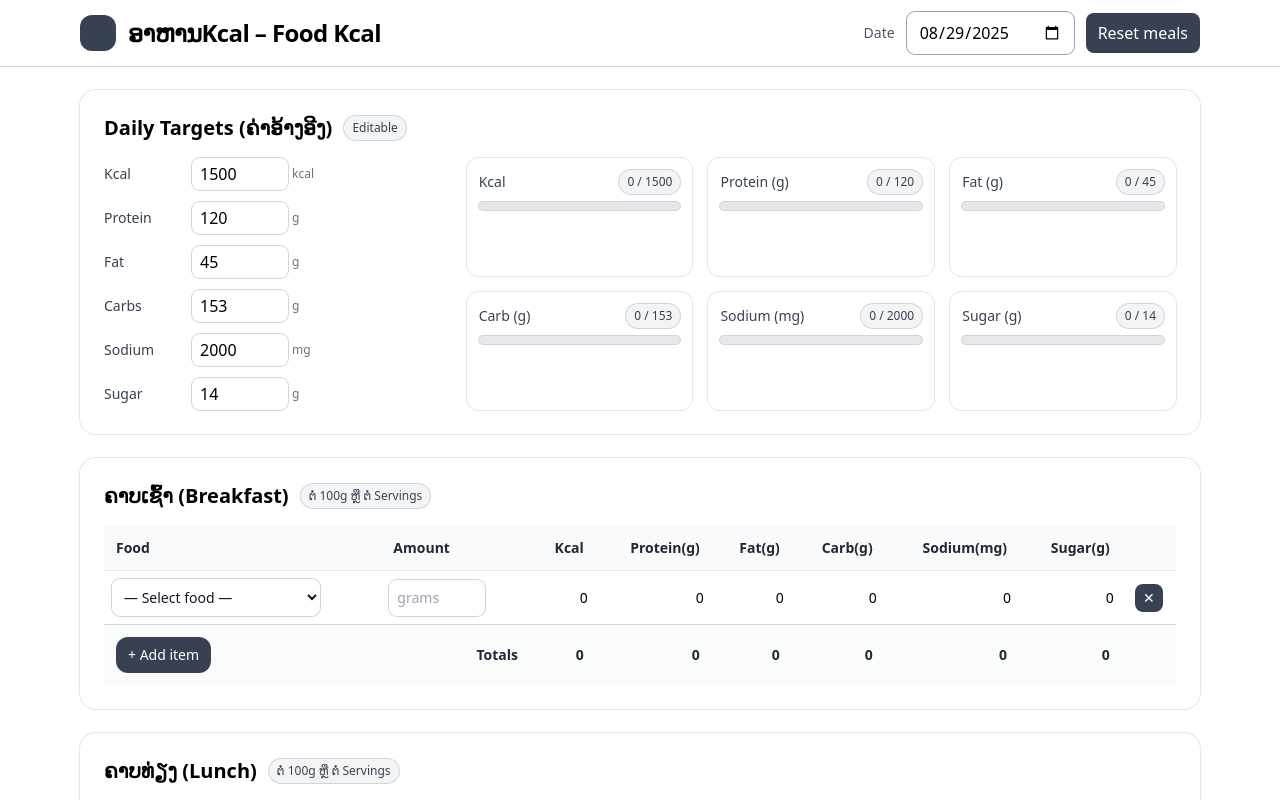
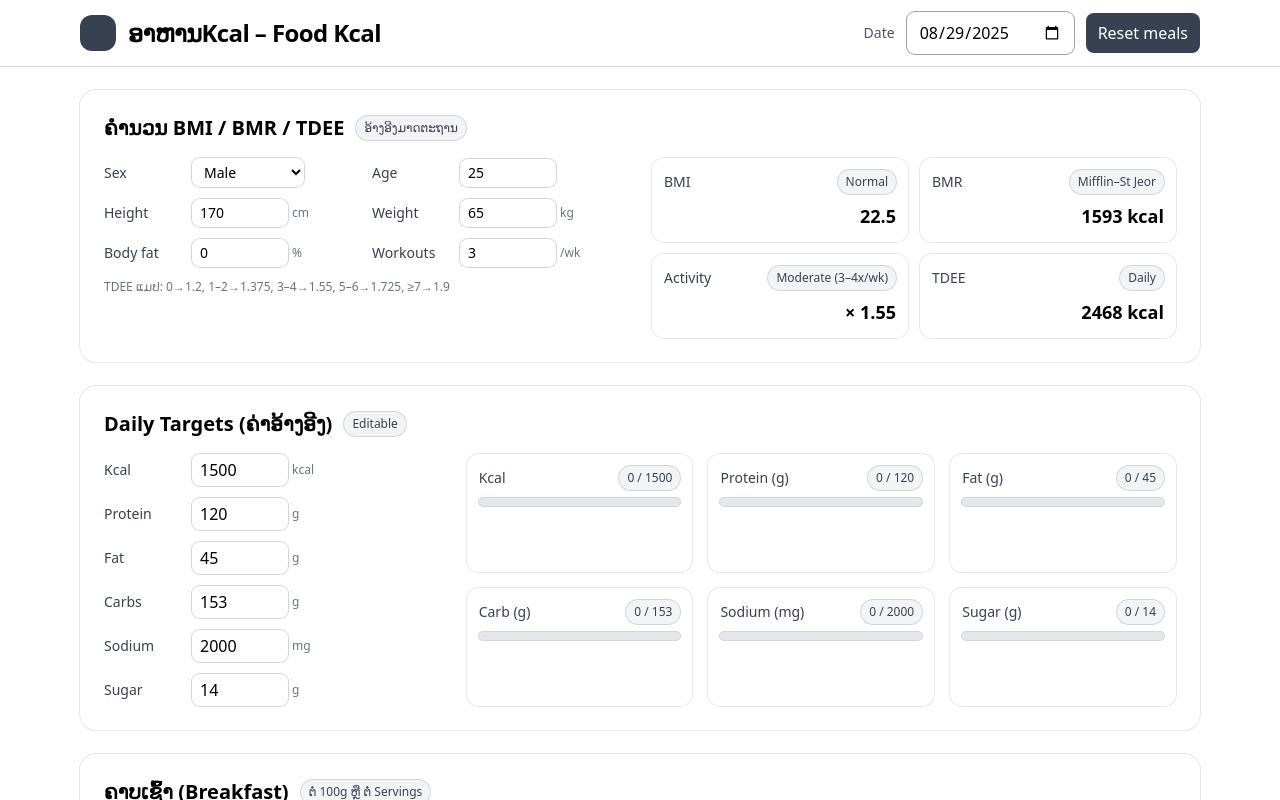
Before and after one commit to zhuxingchi10-bot/kcal-tracker, a React (Vite) app: page / in a window 1280 px wide. Shown: the top 800 px of the page. Built offline with nearby package versions, Linux system fonts and the light colour scheme.

Commit message:
Update App.jsx

```diff
--- a/src/App.jsx
+++ b/src/App.jsx
@@ -1,4 +1,11 @@
 import React, { useEffect, useMemo, useState } from "react";
+
+/**
+ * ອາຫານKcal – Responsive Kcal & Macros Tracker (Light Theme)
+ * + ເພີ່ມຕາຕະລາງຄຳນວນ BMI, BMR, TDEE ຈາກ: ອາຍຸ, ສູງ (cm), ນ້ຳໜັກ (kg), %ໄຂມັນ ແລະ ຈຳນວນມື້/ອາທິດ ທີ່ອອກກຳລັງກາຍ
+ * - TDEE ແມປທາງມາດຕະຖານ: 0=1.2, 1–2=1.375, 3–4=1.55, 5–6=1.725, ≥7=1.9
+ * - BMR: ຖ້າມີ %BF ໃຊ້ Katch–McArdle, ບໍ່ງັ້ນໃຊ້ Mifflin–St Jeor
+ */
 
 // ===== Types & Constants =====
 const CATEGORIES = {
@@ -15,19 +22,8 @@ const MEALS = [
   { key: "dinner", label: "ຄາບແລງ (Dinner)" },
 ];
 
-const DAILY_TARGETS = {
-  kcal: 1500,
-  protein: 120, // g
-  fat: 45,      // g
-  carbs: 153,   // g
-  sodium: 2000, // mg
-  sugar: 14,    // g
-};
-
-const UNIT_TYPES = {
-  PER_100G: "per100g",
-  PER_SERVING: "perServing",
-};
+const DAILY_TARGETS = { kcal: 1500, protein: 120, fat: 45, carbs: 153, sodium: 2000, sugar: 14 };
+const UNIT_TYPES = { PER_100G: "per100g", PER_SERVING: "perServing" };
 
 // ===== Base Database (editable) =====
 const BASE_DB = [
@@ -50,7 +46,7 @@ const BASE_DB = [
 ];
 
 // ===== Helpers =====
-const STORAGE_KEYS = { DB: "kcal_db_v1", LOG: "kcal_log_v1", TARGETS: "kcal_targets_v1" };
+const STORAGE_KEYS = { DB: "kcal_db_v1", LOG: "kcal_log_v1", TARGETS: "kcal_targets_v1", PROFILE: "kcal_profile_v1" };
 const safeUUID = () => (typeof crypto !== "undefined" && crypto.randomUUID ? crypto.randomUUID() : "id_" + Math.random().toString(36).slice(2) + Date.now().toString(36));
 const clone = (obj) => (typeof structuredClone === "function" ? structuredClone(obj) : JSON.parse(JSON.stringify(obj)));
 const blankRow = () => ({ id: safeUUID(), foodId: "", amount: "" });
@@ -60,41 +56,18 @@ const readLS = (k, fallback) => { try { const raw = localStorage.getItem(k); if
 const writeLS = (k, v) => { try { localStorage.setItem(k, JSON.stringify(v)); } catch {} };
 const todayISO = () => new Date().toISOString().slice(0, 10);
 
-export function computeNutrients(food, amountInput) {
-  if (!food) return { kcal: 0, protein: 0, fat: 0, carbs: 0, sodium: 0, sugar: 0 };
-  const amount = clampNumber(amountInput, 0, 100000);
-  if (food.unitType === UNIT_TYPES.PER_100G) {
-    const factor = amount / 100;
-    return {
-      kcal: food.nutrients.kcal * factor,
-      protein: food.nutrients.protein * factor,
-      fat: food.nutrients.fat * factor,
-      carbs: food.nutrients.carbs * factor,
-      sodium: food.nutrients.sodium * factor,
-      sugar: food.nutrients.sugar * factor,
-    };
-  }
-  const factor = amount; // per serving
-  return {
-    kcal: food.nutrients.kcal * factor,
-    protein: food.nutrients.protein * factor,
-    fat: food.nutrients.fat * factor,
-    carbs: food.nutrients.carbs * factor,
-    sodium: food.nutrients.sodium * factor,
-    sugar: food.nutrients.sugar * factor,
-  };
-}
-
-export function sumNutri(rows, db) {
-  return rows.reduce((acc, r) => {
-    const f = db.find((d) => d.id === r.foodId);
-    const n = computeNutrients(f, r.amount);
-    acc.kcal += n.kcal; acc.protein += n.protein; acc.fat += n.fat; acc.carbs += n.carbs; acc.sodium += n.sodium; acc.sugar += n.sugar;
-    return acc;
-  }, { kcal: 0, protein: 0, fat: 0, carbs: 0, sodium: 0, sugar: 0 });
-}
-
-export const pctOf = (val, target) => (target > 0 ? Math.min(100, (val / target) * 100) : 0);
+// ===== Health Calculations =====
+const bmiCalc = (kg, cm) => { const m = cm / 100; if (!kg || !cm || !m) return 0; return kg / (m * m); };
+const mifflin = (sex, kg, cm, age) => 10 * kg + 6.25 * cm - 5 * age + (sex === "male" ? 5 : -161);
+const katch = (kg, bodyFatPct) => { if (!bodyFatPct || bodyFatPct <= 0) return null; const lbm = kg * (1 - bodyFatPct / 100); return 370 + 21.6 * lbm; };
+const activityFactorFromWorkouts = (workoutsPerWeek) => {
+  const w = Math.max(0, Math.floor(workoutsPerWeek || 0));
+  if (w === 0) return { af: 1.2, label: "Sedentary" };
+  if (w <= 2) return { af: 1.375, label: "Light (1–2x/wk)" };
+  if (w <= 4) return { af: 1.55, label: "Moderate (3–4x/wk)" };
+  if (w <= 6) return { af: 1.725, label: "Hard (5–6x/wk)" };
+  return { af: 1.9, label: "Athlete (≥7x/wk)" };
+};
 
 function Pill({ children, tone = "stone" }) {
   const tones = {
@@ -127,13 +100,33 @@ function ProgressBar({ value = 0 }) {
   );
 }
 
+// ===== Main App =====
 export default function App() {
+  // Logs / targets
   const [date, setDate] = useState(todayISO());
   const [db, setDb] = useState(() => readLS(STORAGE_KEYS.DB, BASE_DB));
   const [targets, setTargets] = useState(() => readLS(STORAGE_KEYS.TARGETS, DAILY_TARGETS));
   const [log, setLog] = useState(() => readLS(STORAGE_KEYS.LOG, {}));
-  const [newFood, setNewFood] = useState({ name: "", category: CATEGORIES.PROTEIN_RAW, unitType: UNIT_TYPES.PER_100G, servingSize: 100, nutrients: { kcal: "", protein: "", fat: "", carbs: "", sodium: "", sugar: "" } });
 
+  // Profile for BMI/BMR/TDEE
+  const [profile, setProfile] = useState(() => readLS(STORAGE_KEYS.PROFILE, {
+    sex: "male",
+    age: 25,
+    heightCm: 170,
+    weightKg: 65,
+    bodyFat: 0, // optional
+    workoutsPerWeek: 3,
+  }));
+
+  const [newFood, setNewFood] = useState({
+    name: "",
+    category: CATEGORIES.PROTEIN_RAW,
+    unitType: UNIT_TYPES.PER_100G,
+    servingSize: 100,
+    nutrients: { kcal: "", protein: "", fat: "", carbs: "", sodium: "", sugar: "" },
+  });
+
+  // init per-day log
   useEffect(() => {
     setLog((prev) => {
       const next = { ...prev };
@@ -142,10 +135,13 @@ export default function App() {
     });
   }, [date]);
 
+  // persist
   useEffect(() => writeLS(STORAGE_KEYS.DB, db), [db]);
   useEffect(() => writeLS(STORAGE_KEYS.TARGETS, targets), [targets]);
   useEffect(() => writeLS(STORAGE_KEYS.LOG, log), [log]);
+  useEffect(() => writeLS(STORAGE_KEYS.PROFILE, profile), [profile]);
 
+  // derived logs
   const dayLog = log[date] ?? { breakfast: [blankRow()], lunch: [blankRow()], dinner: [blankRow()] };
 
   const totals = {
@@ -162,6 +158,27 @@ export default function App() {
     sugar: totals.breakfast.sugar + totals.lunch.sugar + totals.dinner.sugar,
   };
 
+  // BMI/BMR/TDEE derived
+  const health = useMemo(() => {
+    const age = clampNumber(profile.age, 0, 150);
+    const heightCm = clampNumber(profile.heightCm, 0, 300);
+    const weightKg = clampNumber(profile.weightKg, 0, 500);
+    const bodyFat = clampNumber(profile.bodyFat, 0, 80);
+
+    const bmi = bmiCalc(weightKg, heightCm);
+    const bmrKatch = katch(weightKg, bodyFat);
+    const bmrMifflin = mifflin(profile.sex, weightKg, heightCm, age);
+    const bmr = bmrKatch ?? bmrMifflin;
+
+    const { af, label } = activityFactorFromWorkouts(profile.workoutsPerWeek);
+    const tdee = bmr * af;
+
+    const bmiCat = bmi === 0 ? "-" : bmi < 18.5 ? "Underweight" : bmi < 25 ? "Normal" : bmi < 30 ? "Overweight" : "Obese";
+
+    return { bmi, bmiCat, bmr, bmrFormula: bmrKatch ? "Katch–McArdle" : "Mifflin–St Jeor", af, afLabel: label, tdee };
+  }, [profile]);
+
+  // row ops
   const doSetRows = (mealKey, rows) => setLog((prev) => ({ ...prev, [date]: { ...dayLog, [mealKey]: rows } }));
   const addRow = (mealKey) => doSetRows(mealKey, [...dayLog[mealKey], blankRow()]);
   const removeRow = (mealKey, rowId) => doSetRows(mealKey, dayLog[mealKey].filter((r) => r.id !== rowId));
@@ -277,8 +294,79 @@ export default function App() {
       </header>
 
       <main className="max-w-6xl mx-auto px-4 py-6 space-y-6">
+        {/* ===== Health Section: BMI/BMR/TDEE ===== */}
+        <SectionCard title="ຄຳນວນ BMI / BMR / TDEE" subtitle={<span className="text-xs">ອ້າງອີງມາດຕະຖານ</span>}>
+          <div className="grid grid-cols-1 lg:grid-cols-2 gap-6">
+            {/* Inputs */}
+            <div className="space-y-3">
+              <div className="grid grid-cols-2 gap-3 text-sm">
+                <div className="flex items-center gap-2"><label className="w-20 text-gray-700">Sex</label>
+                  <select className="w-28 bg-white ring-1 ring-gray-300 focus:outline-none focus:ring-2 focus:ring-gray-600 rounded-lg px-2 py-1"
+                    value={profile.sex} onChange={(e)=>setProfile({...profile, sex:e.target.value})}>
+                    <option value="male">Male</option>
+                    <option value="female">Female</option>
+                  </select>
+                </div>
+                <div className="flex items-center gap-2"><label className="w-20 text-gray-700">Age</label>
+                  <input inputMode="numeric" className="w-24 bg-white ring-1 ring-gray-300 focus:outline-none focus:ring-2 focus:ring-gray-600 rounded-lg px-2 py-1"
+                    value={profile.age} onChange={(e)=>setProfile({...profile, age:e.target.value})}/>
+                </div>
+                <div className="flex items-center gap-2"><label className="w-20 text-gray-700">Height</label>
+                  <div className="flex items-center gap-1">
+                    <input inputMode="decimal" className="w-24 bg-white ring-1 ring-gray-300 focus:outline-none focus:ring-2 focus:ring-gray-600 rounded-lg px-2 py-1" value={profile.heightCm} onChange={(e)=>setProfile({...profile, heightCm:e.target.value})}/>
+                    <span className="text-xs text-gray-500">cm</span>
+                  </div>
+                </div>
+                <div className="flex items-center gap-2"><label className="w-20 text-gray-700">Weight</label>
+                  <div className="flex items-center gap-1">
+                    <input inputMode="decimal" className="w-24 bg-white ring-1 ring-gray-300 focus:outline-none focus:ring-2 focus:ring-gray-600 rounded-lg px-2 py-1" value={profile.weightKg} onChange={(e)=>setProfile({...profile, weightKg:e.target.value})}/>
+                    <span className="text-xs text-gray-500">kg</span>
+                  </div>
+                </div>
+                <div className="flex items-center gap-2"><label className="w-20 text-gray-700">Body fat</label>
+                  <div className="flex items-center gap-1">
+                    <input inputMode="decimal" className="w-24 bg-white ring-1 ring-gray-300 focus:outline-none focus:ring-2 focus:ring-gray-600 rounded-lg px-2 py-1" value={profile.bodyFat} onChange={(e)=>setProfile({...profile, bodyFat:e.target.value})} />
+                    <span className="text-xs text-gray-500">%</span>
+                  </div>
+                </div>
+                <div className="flex items-center gap-2"><label className="w-20 text-gray-700">Workouts</label>
+                  <div className="flex items-center gap-1">
+                    <input inputMode="numeric" className="w-24 bg-white ring-1 ring-gray-300 focus:outline-none focus:ring-2 focus:ring-gray-600 rounded-lg px-2 py-1" value={profile.workoutsPerWeek} onChange={(e)=>setProfile({...profile, workoutsPerWeek:e.target.value})} />
+                    <span className="text-xs text-gray-500">/wk</span>
+                  </div>
+                </div>
+              </div>
+              <p className="text-xs text-gray-500">TDEE ແມປ: 0→1.2, 1–2→1.375, 3–4→1.55, 5–6→1.725, ≥7→1.9</p>
+            </div>
+
+            {/* Results */}
+            <div className="space-y-3">
+              <div className="grid grid-cols-2 gap-3 text-sm">
+                <div className="p-3 rounded-xl bg-white ring-1 ring-gray-200">
+                  <div className="flex items-center justify-between"><span className="text-gray-700">BMI</span><Pill>{health.bmiCat}</Pill></div>
+                  <div className="mt-2 text-right text-lg font-semibold"><NumberCell value={health.bmi} /></div>
+                </div>
+                <div className="p-3 rounded-xl bg-white ring-1 ring-gray-200">
+                  <div className="flex items-center justify-between"><span className="text-gray-700">BMR</span><Pill>{health.bmrFormula}</Pill></div>
+                  <div className="mt-2 text-right text-lg font-semibold">{fmt(health.bmr,0)} kcal</div>
+                </div>
+                <div className="p-3 rounded-xl bg-white ring-1 ring-gray-200">
+                  <div className="flex items-center justify-between"><span className="text-gray-700">Activity</span><Pill>{health.afLabel}</Pill></div>
+                  <div className="mt-2 text-right text-lg font-semibold">× {health.af}</div>
+                </div>
+                <div className="p-3 rounded-xl bg-white ring-1 ring-gray-200">
+                  <div className="flex items-center justify-between"><span className="text-gray-700">TDEE</span><Pill>Daily</Pill></div>
+                  <div className="mt-2 text-right text-lg font-semibold">{fmt(health.tdee,0)} kcal</div>
+                </div>
+              </div>
+            </div>
+          </div>
+        </SectionCard>
+
+        {/* ===== Targets & Day Summary ===== */}
         <SectionCard title="Daily Targets (ຄ່າອ້າງອີງ)" subtitle={<span className="text-xs">Editable</span>}>
           <div className="grid grid-cols-1 md:grid-cols-3 gap-4">
+            {/* editor */}
             <div className="space-y-3">
               {Object.entries(targets).map(([k, v]) => (
                 <div key={k} className="flex items-center gap-2">
@@ -291,8 +379,9 @@ export default function App() {
               ))}
             </div>
 
+            {/* Day vs target */}
             <div className="md:col-span-2 grid grid-cols-2 md:grid-cols-3 gap-4">
-              {[["kcal","Kcal"],["protein","Protein (g)"],["fat","Fat (g)"],["carbs","Carb (g)"],["sodium","Sodium (mg)"],["sugar","Sugar (g)"]].map(([k, label]) => (
+              {[ ["kcal","Kcal"], ["protein","Protein (g)"], ["fat","Fat (g)"], ["carbs","Carb (g)"], ["sodium","Sodium (mg)"], ["sugar","Sugar (g)"] ].map(([k, label]) => (
                 <div key={k} className="p-3 rounded-xl bg-white ring-1 ring-gray-200">
                   <div className="flex items-center justify-between text-sm">
                     <span className="text-gray-700">{label}</span>
@@ -305,8 +394,10 @@ export default function App() {
           </div>
         </SectionCard>
 
+        {/* ===== Meals ===== */}
         {MEALS.map((m) => renderMeal(m.key, m.label, totals[m.key]))}
 
+        {/* ===== Daily Total ===== */}
         <SectionCard title="ສະຫຼຸບ 1 ມື້ (Daily Total)">
           <div className="overflow-x-auto -mx-4 md:mx-0">
             <table className="min-w-[640px] w-full text-sm">
@@ -339,6 +430,7 @@ export default function App() {
           </div>
         </SectionCard>
 
+        {/* ===== Food DB ===== */}
         <SectionCard title="Food Database (ໂຕຂໍ້ມູນອາຫານ)" subtitle={<span className="text-xs">Add / Delete / View</span>}>
           <div className="grid grid-cols-1 lg:grid-cols-2 gap-6">
             <div className="space-y-3">
@@ -413,3 +505,41 @@ export default function App() {
     </div>
   );
 }
+
+// ===== Computation utilities used above =====
+export function computeNutrients(food, amountInput) {
+  if (!food) return { kcal: 0, protein: 0, fat: 0, carbs: 0, sodium: 0, sugar: 0 };
+  const amount = clampNumber(amountInput, 0, 100000);
+  if (food.unitType === UNIT_TYPES.PER_100G) {
+    const factor = amount / 100; // grams → per 100g
+    return {
+      kcal: food.nutrients.kcal * factor,
+      protein: food.nutrients.protein * factor,
+      fat: food.nutrients.fat * factor,
+      carbs: food.nutrients.carbs * factor,
+      sodium: food.nutrients.sodium * factor,
+      sugar: food.nutrients.sugar * factor,
+    };
+  }
+  // per serving: amount = number of servings
+  const factor = amount;
+  return {
+    kcal: food.nutrients.kcal * factor,
+    protein: food.nutrients.protein * factor,
+    fat: food.nutrients.fat * factor,
+    carbs: food.nutrients.carbs * factor,
+    sodium: food.nutrients.sodium * factor,
+    sugar: food.nutrients.sugar * factor,
+  };
+}
+
+export function sumNutri(rows, db) {
+  return rows.reduce((acc, r) => {
+    const f = db.find((d) => d.id === r.foodId);
+    const n = computeNutrients(f, r.amount);
+    acc.kcal += n.kcal; acc.protein += n.protein; acc.fat += n.fat; acc.carbs += n.carbs; acc.sodium += n.sodium; acc.sugar += n.sugar;
+    return acc;
+  }, { kcal: 0, protein: 0, fat: 0, carbs: 0, sodium: 0, sugar: 0 });
+}
+
+export const pctOf = (val, target) => (target > 0 ? Math.min(100, (val / target) * 100) : 0);
```
